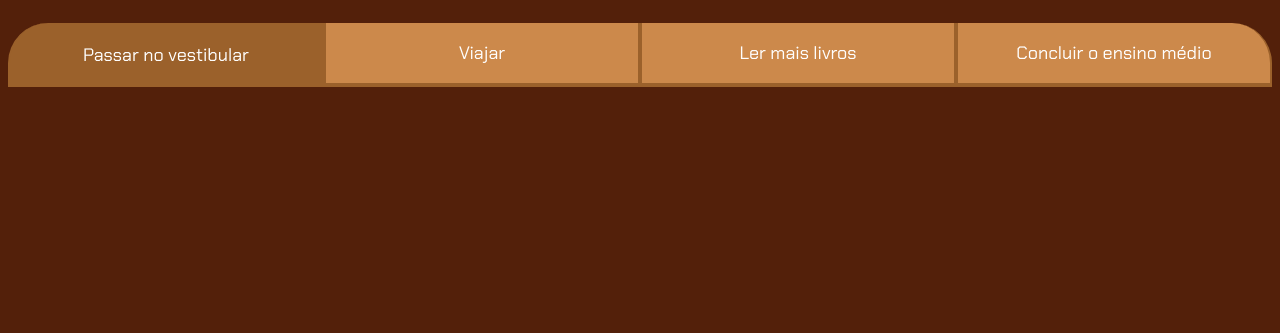
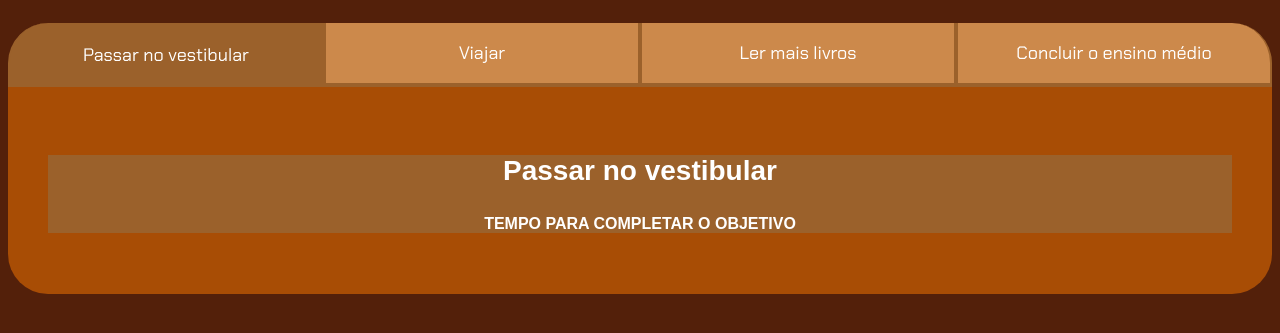
Before and after one commit to sorancoamanda26/Proj-Vida-AMANDA, a plain HTML site: page index.html in a window 1280 px wide. Shown: the part 67-400 px from the top of the page. Drawn offline with Linux system fonts and the light colour scheme.

Commit message:
Add files via upload

```diff
--- a/index.html
+++ b/index.html
@@ -10,11 +10,32 @@
 <body>
     <section class="conteudo principal">
         <h2 class="titulo-principal">Meus objetivos do ano<span>_</span> </h2>
-        <div class="botoes">
-            <button class="botao ativo">Passar no vestibular</button>
-            <button class="botao">Viajar</button>
-            <button class="botao">Ler mais livros</button>
-            <button class="botao">Concluir o ensino médio</button>
+        <div class="conteudo">
+            <div class="botoes">
+                <button class="botao ativo">Passar no vestibular</button>
+                <button class="botao">Viajar</button>
+                <button class="botao">Ler mais livros</button>
+                <button class="botao">Concluir o ensino médio</button>
+            </div>
+
+            <div class="abas-textos">
+                <div class="aba-conteudo ativo">
+                    <h3 class="aba-conteudo-titulo-principal">Passar no vestibular</h3>
+                    <h4 class="aba-conteudo-titulo-secundario">Tempo para completar o objetivo</h4>
+                </div>
+                <div class="aba-conteudo">
+                    <h3 class="aba-conteudo-titulo-principal">Viajar</h3>
+                    <h4 class="aba-conteudo-titulo-secundario">Tempo para completar o objetivo</h4>
+                </div>
+                <div class="aba-conteudo">
+                    <h3 class="aba-conteudo-titulo-principal">Ler mais livros</h3>
+                    <h4 class="aba-conteudo-titulo-secundario">Tempo para completar o objetivo</h4>
+                </div>
+                <div class="aba-conteudo">
+                    <h3 class="aba-conteudo-titulo-principal">Concluir o ensino médio</h3>
+                    <h4 class="aba-conteudo-titulo-secundario">Tempo para completar o objetivo</h4>
+                </div>
+            </div>
         </div>
     </section>
     <script src="main.js"> </script>
--- a/main.js
+++ b/main.js
@@ -1,12 +1,15 @@
 const botoes = document.querySelectorAll(".botao");
+const textos = document.querySelectorAll(".aba-conteudo");
 
 for (let i=0; i<botoes.length; i++) {
     botoes[i].onclick = function() {
 
         for (let j=0; j<botoes.length; j++) {
             botoes[j].classList.remove("ativo");
+            textos[j].classList.remove("ativo");
         }
 
         botoes[i].classList.add("ativo");
+        textos[i].classList.add("ativo");
     }
 }
--- a/style.css
+++ b/style.css
@@ -65,7 +65,28 @@ body{
     border-bottom: var(--bege);
 }
 
+.abas-textos{
+    background-color: var(--texto-fundo);
+    padding: 40px;
+    border-radius: 0 0 40px 40px;
+}
+.aba-conteudo.ativo{
+    display:block;
+}
 
+.aba-conteudo{
+    display: none;
+}
+
+.aba-conteudo-titulo-principal{
+    font-size: 28px;
+    text-align: center;
+}
+.aba-conteudo-titulo-secundario{
+    text-align: center;
+    color: var(--verde);
+    text-transform: uppercase;
+}
 
 @media screen and (min-width: 768px) {
     .botoes{
```
